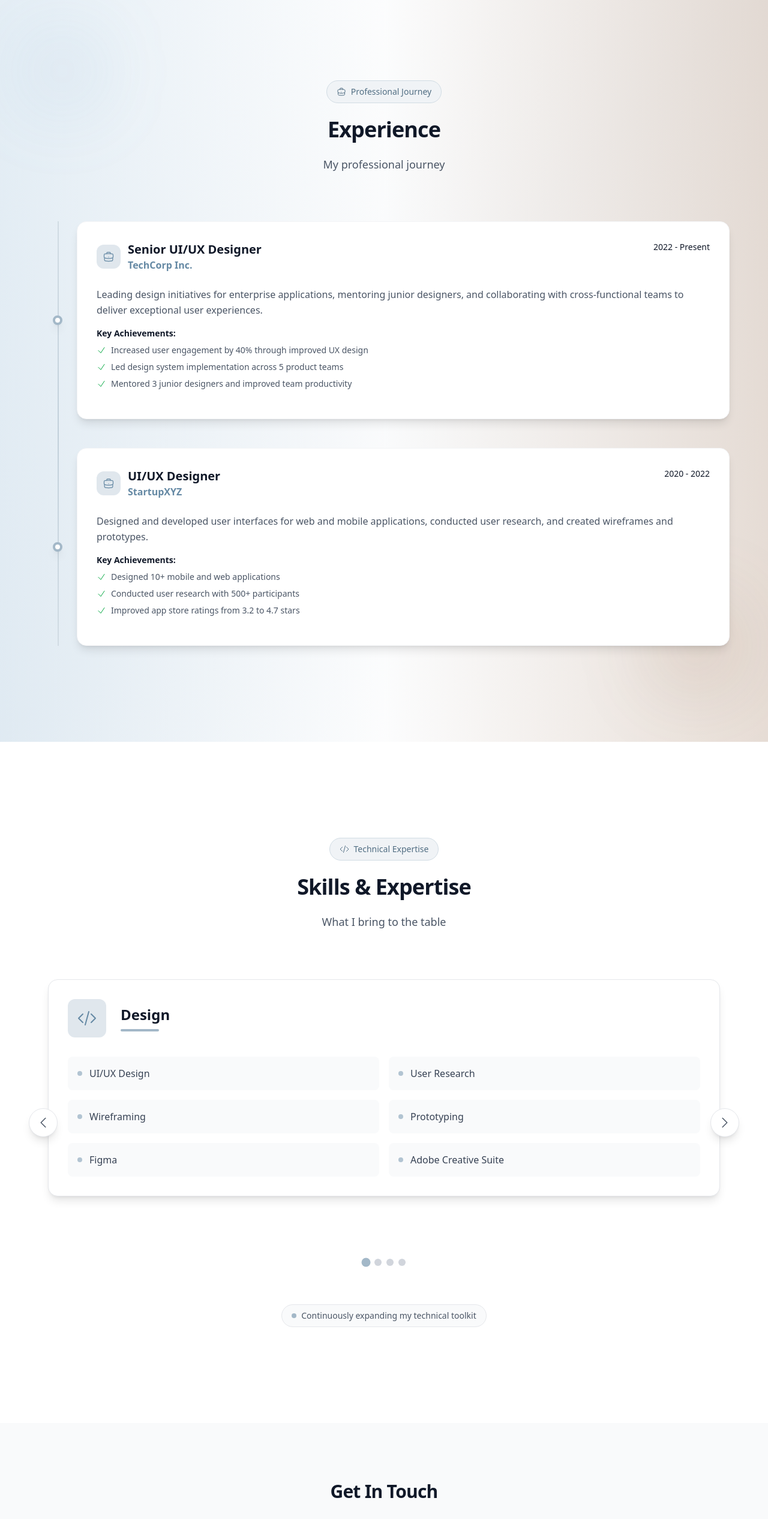
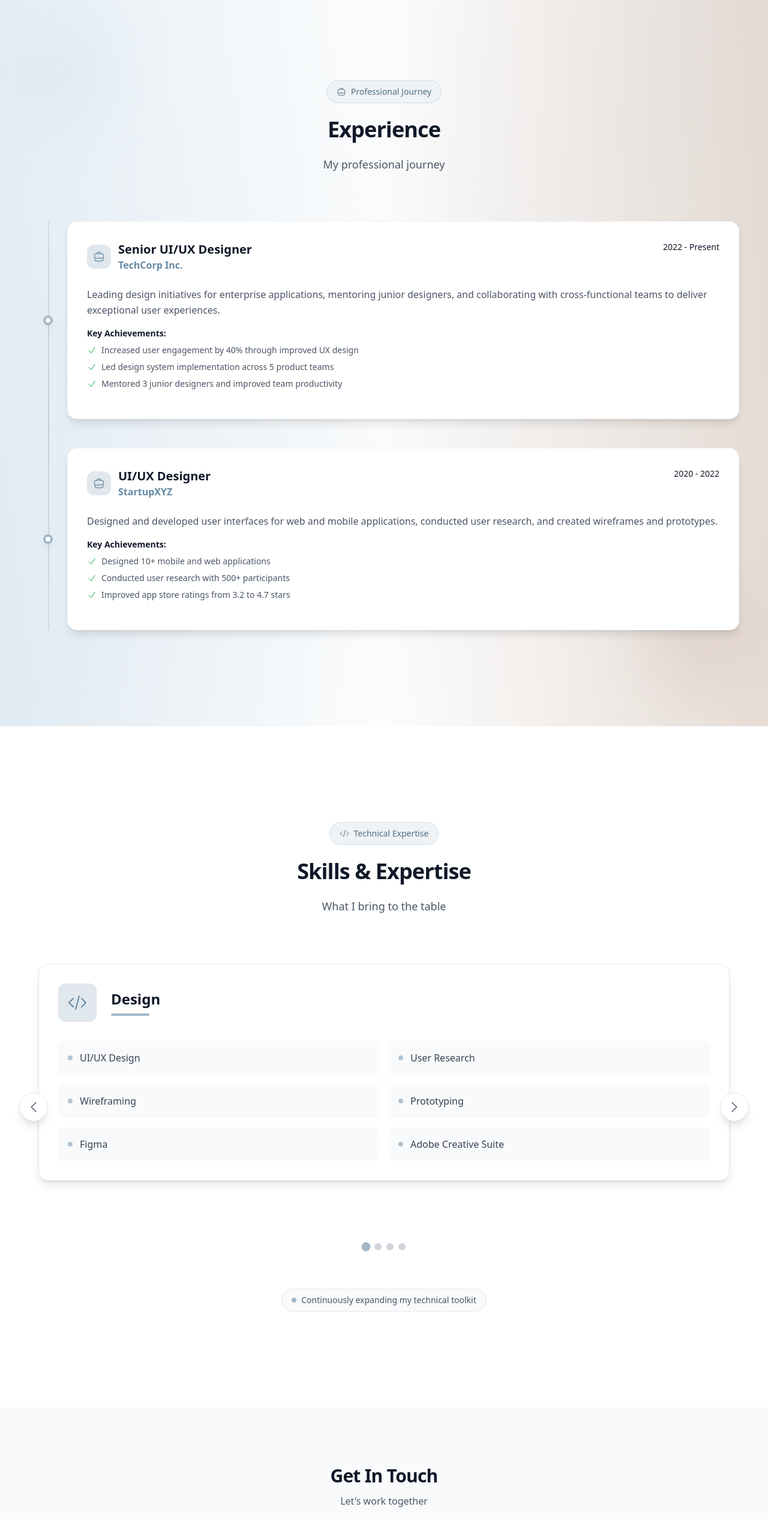
Before and after one commit to Mar-Jorie/Tiezel, a React (Vite) app: page / in a window 1280 px wide. Shown: the part 2960-5493 px from the top of the page at 60% size. Built offline with nearby package versions, Linux system fonts and the light colour scheme.

Commit message:
Fix content save error handling - Add proper error logging and await for updateLandingPageContent

```diff
--- a/src/pages/ContentManagement.jsx
+++ b/src/pages/ContentManagement.jsx
@@ -216,7 +216,10 @@ const ContentManagement = () => {
         }
       });
 
+      // ContentManagement calling updateLandingPageContent
+      console.log('ContentManagement calling updateLandingPageContent with:', formData);
       await updateLandingPageContent(formData);
+      setHasChanges(false);
 
       // Log the content update
       auditService.logContentUpdate(
@@ -227,9 +230,9 @@ const ContentManagement = () => {
       );
 
       toast.success('Content updated successfully!');
-      setHasChanges(false); // Reset changes after successful save
-    } catch {
+    } catch (error) {
       toast.error('Failed to update content. Please try again.');
+      console.error('Save error:', error);
     } finally {
       setLoading(false);
     }
--- a/src/pages/LandingPage.jsx
+++ b/src/pages/LandingPage.jsx
@@ -685,7 +685,7 @@ const LandingPage = () => {
       </section>
 
       {/* Experience Section */}
-      <section id="experience" className="max-w-auto py-20 sm:py-24 md:py-32 lg:py-40 px-4 sm:px-6 lg:px-8 bg-gradient-to-br from-white via-gray-50 to-white relative overflow-hidden">
+      <section id="experience" className="py-20 sm:py-24 md:py-32 lg:py-40 px-4 sm:px-6 lg:px-8 bg-gradient-to-br from-white via-gray-50 to-white relative overflow-hidden">
         {/* Background Elements */}
         <div
           className="absolute inset-0"
@@ -702,7 +702,7 @@ const LandingPage = () => {
           style={{ backgroundColor: `${gradientColors.to}20` }}
         ></div>
 
-        <div className="relative w-full max-w-6xl mx-auto">
+        <div className="relative w-full px-4 mx-auto">
           <div className="text-center mb-16 sm:mb-20">
             <div className="inline-flex items-center px-4 py-2 bg-primary-50 border border-primary-200 rounded-full text-sm font-medium text-primary-700 mb-6">
               <BriefcaseIcon className="h-4 w-4 mr-2" />
@@ -827,7 +827,7 @@ const LandingPage = () => {
 
       {/* Skills Section */}
       <section id="skills" className="py-20 sm:py-24 md:py-32 lg:py-40 px-4 sm:px-6 lg:px-8 bg-white">
-        <div className="w-full max-w-6xl mx-auto">
+        <div className="w-full px-4 mx-auto">
           <div className="text-center mb-16 sm:mb-20">
             <div className="inline-flex items-center px-4 py-2 bg-primary-50 border border-primary-200 rounded-full text-sm font-medium text-primary-700 mb-6">
               <CodeBracketIcon className="h-4 w-4 mr-2" />
@@ -979,17 +979,17 @@ const LandingPage = () => {
       {/* Contact Section */}
       <section id="contact" className="py-12 sm:py-16 md:py-20 lg:py-24 px-4 sm:px-6 bg-gray-50">
         <div className="w-full">
-          <div className="text-center mb-12 sm:mb-16">
-            <h2 className="text-2xl sm:text-3xl font-bold text-gray-900 mb-4 sm:mb-6 tracking-tight">
+          <div className="text-center mb-6 sm:mb-8">
+            <h2 className="text-2xl sm:text-3xl font-bold text-gray-900 mb-2 sm:mb-3 tracking-tight">
               {landingPageContent?.sections?.contact?.title || 'Get In Touch'}
             </h2>
-            <p className="text-sm sm:text-base text-gray-600 max-w-2xl mx-auto font-medium">
+            <p className="text-sm sm:text-base text-gray-600 px-4 mx-auto font-medium">
               {landingPageContent?.sections?.contact?.subtitle || 'Ready to work together? Let\'s discuss your project.'}
                   </p>
                 </div>
 
-          <div className="max-w-4xl mx-auto">
-            <div className="grid grid-cols-1 lg:grid-cols-2 2xl:grid-cols-2 gap-8 2xl:gap-12">
+          <div className="px-8 mx-auto">
+            <div className="grid grid-cols-1 lg:grid-cols-2 2xl:grid-cols-2 gap-3 2xl:gap-3">
               {/* Contact Information */}
               <div className="space-y-6">
                 <h3 className="text-xl font-semibold text-gray-900">Contact Information</h3>
@@ -1084,7 +1084,7 @@ const LandingPage = () => {
                   </div>
 
               {/* Contact Form */}
-              <div className="bg-white rounded-lg p-6 shadow-sm border border-gray-100">
+              <div className="bg-white rounded-lg p-6 shadow-sm border border-gray-100 w-full!">
                 <h3 className="text-lg font-semibold text-gray-900 mb-4">
                   {landingPageContent?.contact?.form_title || 'Send a Message'}
                 </h3>
```
